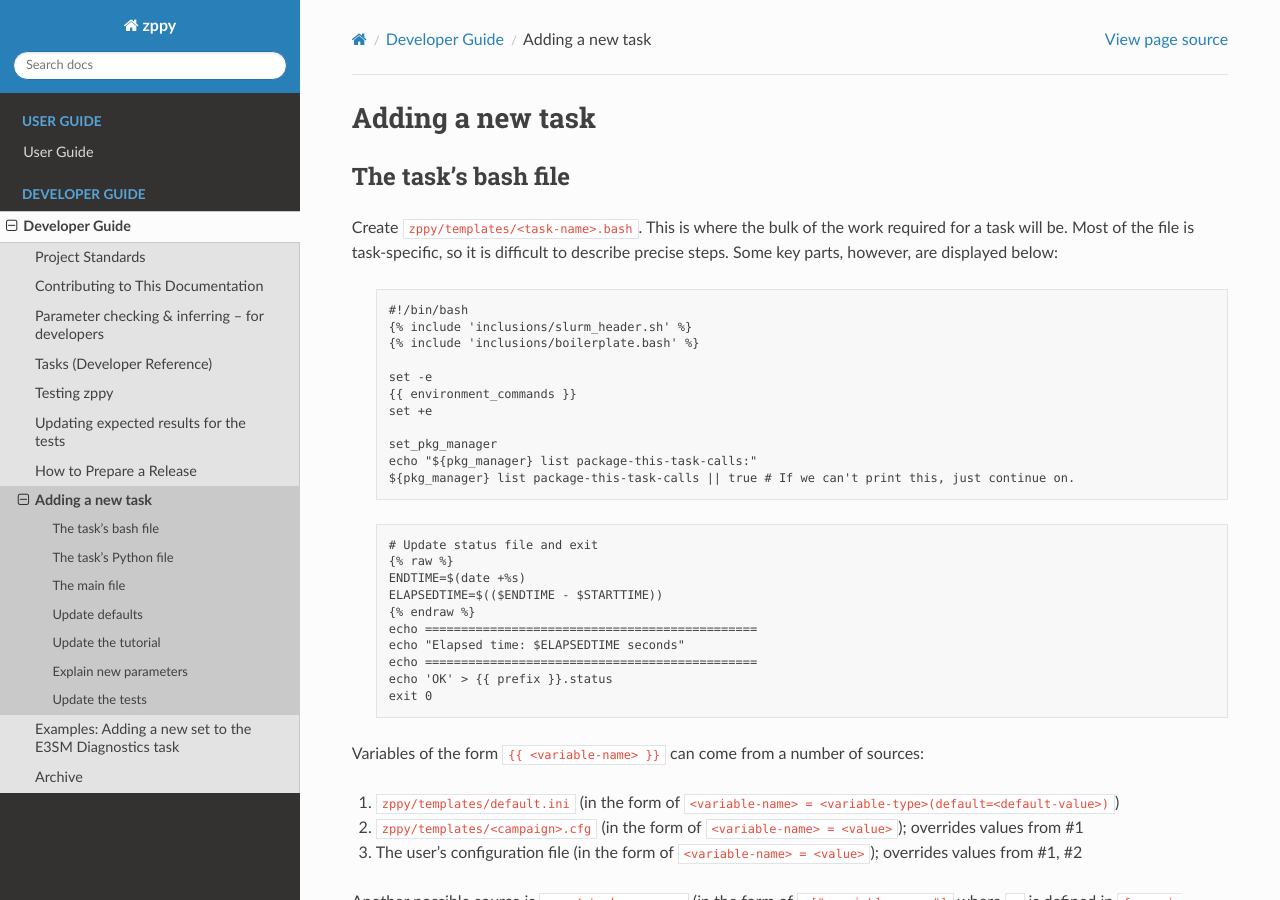
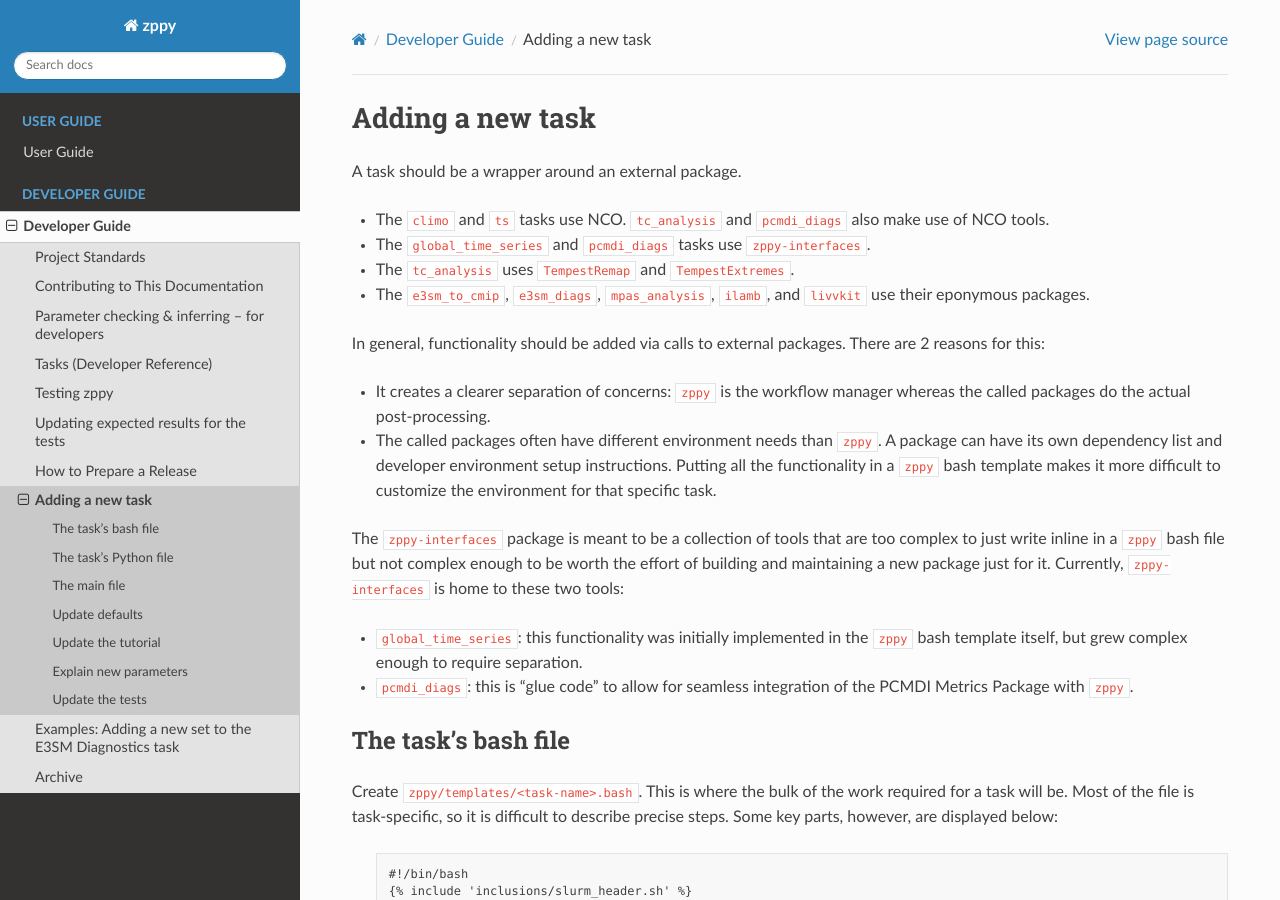
Before and after one commit to E3SM-Project/zppy, a Sphinx documentation site: the page built from docs/source/dev_guide/new_task.rst, in a window 1280 px wide and 900 px high. Built offline with Sphinx 7.4.7 and the Read the Docs theme 3.1.0, drawn with Linux system fonts in a browser that asks for light colours.

Commit message:
Explain task design philosophy

```diff
--- a/docs/source/dev_guide/new_task.rst
+++ b/docs/source/dev_guide/new_task.rst
@@ -1,6 +1,23 @@
 *****************
 Adding a new task
 *****************
+
+A task should be a wrapper around an external package.
+
+* The ``climo`` and ``ts`` tasks use NCO. ``tc_analysis`` and ``pcmdi_diags`` also make use of NCO tools.
+* The ``global_time_series`` and ``pcmdi_diags`` tasks use ``zppy-interfaces``.
+* The ``tc_analysis`` uses ``TempestRemap`` and ``TempestExtremes``.
+* The ``e3sm_to_cmip``, ``e3sm_diags``, ``mpas_analysis``, ``ilamb``, and ``livvkit`` use their eponymous packages.
+
+In general, functionality should be added via calls to external packages. There are 2 reasons for this:
+
+* It creates a clearer separation of concerns: ``zppy`` is the workflow manager whereas the called packages do the actual post-processing.
+* The called packages often have different environment needs than ``zppy``. A package can have its own dependency list and developer environment setup instructions. Putting all the functionality in a ``zppy`` bash template makes it more difficult to customize the environment for that specific task.
+
+The ``zppy-interfaces`` package is meant to be a collection of tools that are too complex to just write inline in a ``zppy`` bash file but not complex enough to be worth the effort of building and maintaining a new package just for it. Currently, ``zppy-interfaces`` is home to these two tools:
+
+* ``global_time_series``: this functionality was initially implemented in the ``zppy`` bash template itself, but grew complex enough to require separation.
+* ``pcmdi_diags``: this is "glue code" to allow for seamless integration of the PCMDI Metrics Package with ``zppy``.
 
 The task's bash file
 =====================
```
